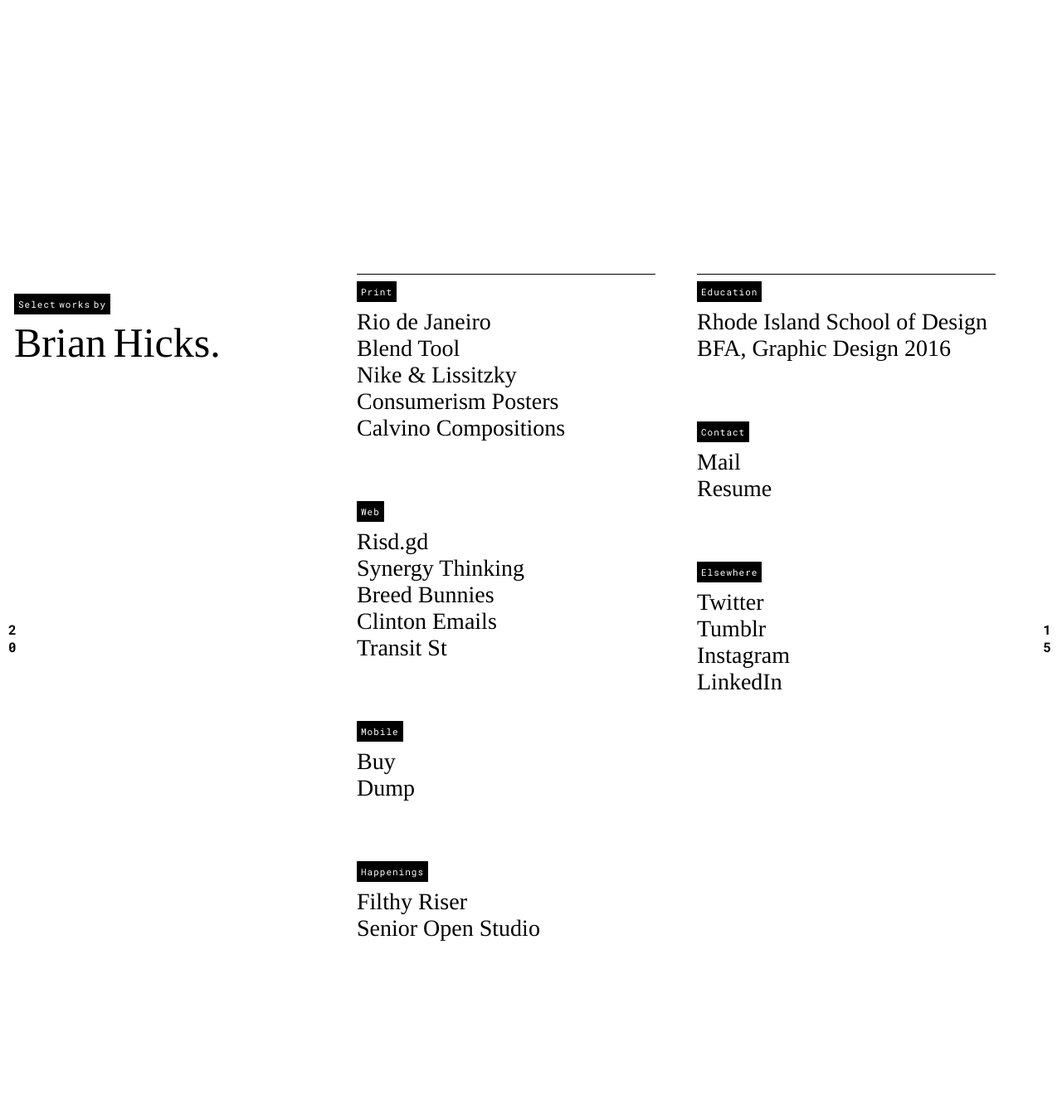
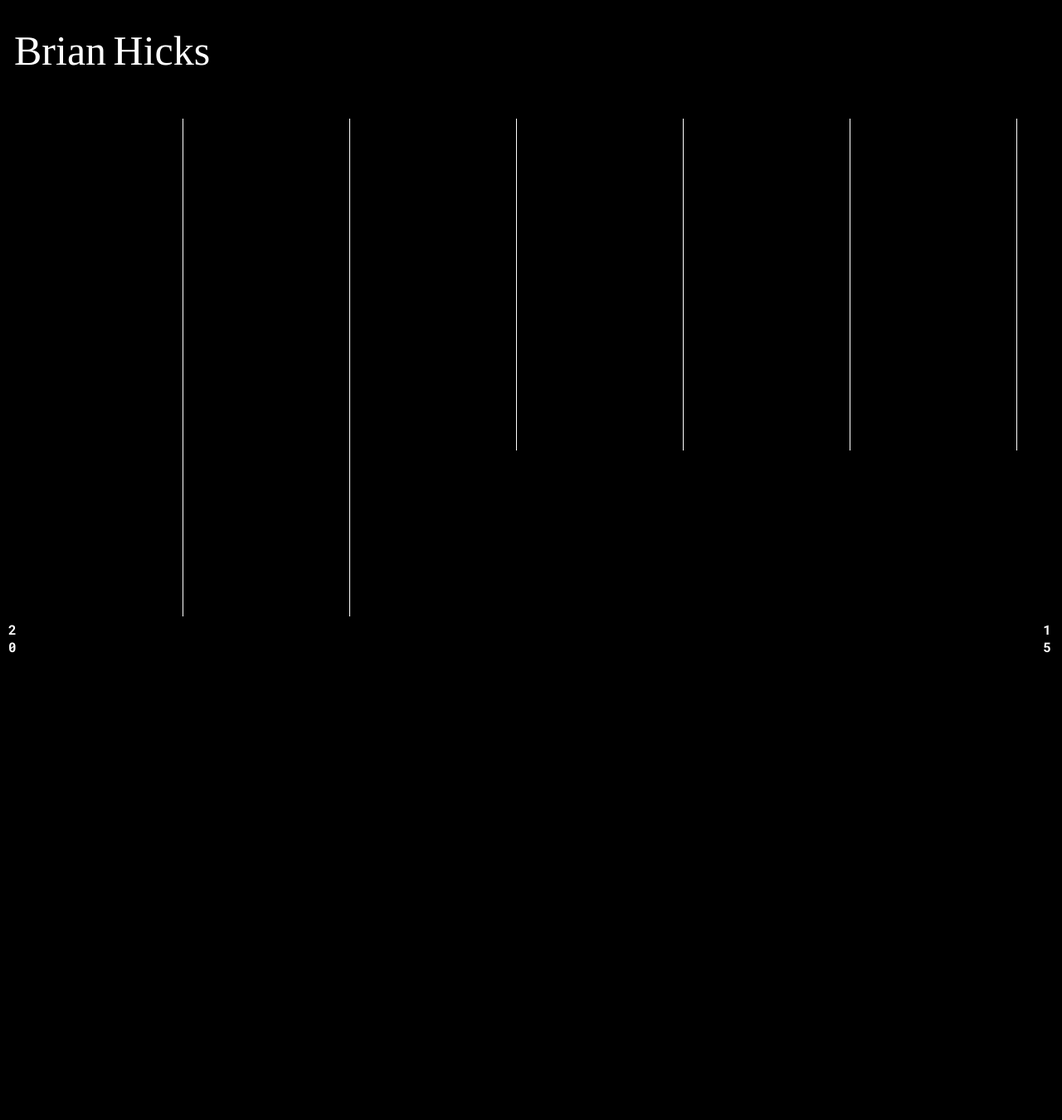
Before and after one commit to BHicks93/repo, a PHP site: page / in a window 1280 px wide. Shown: the whole page at 83% size. After the commit the page ends 787 px from the top, so only its background shows below. Run offline with PHP 8.4, Linux system fonts and the light colour scheme; some libraries are stand-ins or nearby versions; some web fonts are replaced.

Commit message:
black-attack
changed background to black and text to white. hid text and kept photos

```diff
--- a/css/style.css
+++ b/css/style.css
@@ -1,9 +1,10 @@
 	body {
-		background-color: white;
+		background-color: black;
 		margin: 0;
 		padding: 0;
 		font-family: 'Amethysta', Times, serif;
 		font-weight: normal;
+		color:#fff;
 		text-align: left;
 		text-rendering: optimizeLegibility;
 		font-feature-settings: "kern";
@@ -18,7 +19,7 @@
 
 	a {
 		text-decoration: none;
-		color: black;
+		color: white;
 	}
 	a:hover {
 			font-weight: normal;
@@ -26,17 +27,17 @@
 			transition: all 0.2s ease-in-out;
 		}
 	a:visited {
-			color: black;
+			color: white;
 		}
 
 	::-moz-selection { /* Code for Firefox */
 	    color: #fff;
-	    background: pink;
+	    background: black;
 	}
 
 	::selection {
 	    color: #fff;
-	    background: pink;
+	    background: black;
 	}
 
 	h1 {
@@ -48,13 +49,13 @@
 		font-weight: normal;
 		line-height: 55px;
 		word-spacing: -4px;
-		color: black;
+		color: #fff;
 		padding-right: 20px;
 	}
 
 		h1 a {
 			text-decoration: none;
-			color: black;
+			color: #fff;
 		}
 
 			h1 a:hover {
@@ -69,7 +70,7 @@
 		clear: both;
 		z-index: 5;
 		width: 100%;
-		margin-top: 300px;
+		margin-top: 0px;
 		margin-bottom: 160px;
 		padding: 0px;
 		font-weight: normal;
@@ -162,7 +163,7 @@
 			line-height: 53px;
 			word-spacing: -4px;
 			/*letter-spacing: .01em;*/
-			color: black;
+			color: white;
 		}
 
 		#one h3 {
@@ -174,7 +175,7 @@
 
 	#two {
 		float: left;
-		width: 400px;
+		width: 100%;
 		margin-top: 0;
 		margin-bottom: 35px;
 		padding-right: 10px;
@@ -197,11 +198,18 @@
 		margin: 20px;
 		font-size: 28px;
 		line-height: 32px;
-		color: black;
+		color: white;
 		font-weight: normal;
-		border-top: 1px solid black;
+		float:left;
+		/*border-top: 1px solid black;*/
 	}
-
+	.bodytext a{
+		float:left;
+		height: 200px;
+		width: 200px;
+		background-color: transparent;
+		border-right: 1px solid white;
+	}
 
 	h4 {
 		margin: 500px 0px 0px 20px;
@@ -241,8 +249,8 @@
 		font-family: 'Roboto Mono', Helvetica, sans-serif;
 		font-weight: 700;
 		width: 100%;
-		margin-bottom: 10px;
-		color: black;
+		color: white;
+		margin:14px 0px 17px 17px;
 		/*float: left;
 		margin-left: 18px;
 		clear:both;
@@ -269,8 +277,8 @@
 		font-weight: normal;
 		line-height: 40px;
 		letter-spacing: 1px;
-		color: white;
-		background: black;
+		color: black;
+		background: white;
 		padding:5px;
 	}
 
--- a/index.html
+++ b/index.html
@@ -19,7 +19,7 @@
 <body>
 	<div id="container">
 		<div id="one">
-			<h1><span>Select works by</span> <div class="hicks"><a href="#">Brian Hicks.</a></div></h1>
+			<h1><!--<span>Select works by</span>--> <div class="hicks"><a href="#">Brian Hicks</a></div></h1>
 		</div>
 
 		<div class="hide" id="rioImg"><img src="imgs/home/rio.jpg"></div>
@@ -41,35 +41,35 @@
 
 		<div id="two">
 			<div class="bodytext">
-				<span>Print</span>
-				<br><a class="rio" href="rio.html">Rio de Janeiro</a>
-				<br><a class="blend" href="blend.html">Blend Tool</a>
-				<br><a class="nike" href="nike.html">Nike &amp; Lissitzky</a>
-				<br><a class="poster" href="posters.html">Consumerism Posters</a>
-				<br><a class="calvino" href="calvino.html">Calvino Compositions</a>
-				<br>
-				<br>
-				<br><span>Web</span>
-				<br><a class="risdgd" href="risdgd.html">Risd.gd</a>
-				<br><a class="synergy" href="synergy.html">Synergy Thinking</a>
-				<br><a class="bunnies" href="bunnies.html">Breed Bunnies</a>
-				<br><a class="clinton" href="clinton.html">Clinton Emails</a>
-				<br><a class="transit" href="transit.html">Transit St</a>
-				<br>
-				<br>
-				<br><span>Mobile</span>
-				<br><a class="buy" href="buy.html" target="_blank">Buy</a>
-				<br><a class="dump" href="dump.html" target="_blank">Dump</a>
-				<br>
-				<br>
-				<br><span>Happenings</span>
-				<br><a class="filthy" href="filthyriser.html" target="_blank">Filthy Riser</a>
-				<br><a class="openstudio" href="openstudio.html" target="_blank">Senior Open Studio</a>
+				<!--<span>Print</span>-->
+				<a class="rio" href="rio.html"><!--Rio de Janeiro--></a>
+				<a class="blend" href="blend.html"><!--Blend Tool--></a>
+				<a class="nike" href="nike.html"><!--Nike &amp; Lissitzky--></a>
+				<a class="poster" href="posters.html"><!--Consumerism Posters--></a>
+				<a class="calvino" href="calvino.html"><!--Calvino Compositions--></a>
+
+
+				<!--<br><span>Web</span>-->
+				<a class="risdgd" href="risdgd.html"><!--Risd.gd--></a>
+				<a class="synergy" href="synergy.html"><!--Synergy Thinking--></a>
+				<a class="bunnies" href="bunnies.html"><!--Breed Bunnies--></a>
+				<a class="clinton" href="clinton.html"><!--Clinton Emails--></a>
+				<a class="transit" href="transit.html"><!--Transit St--></a>
+
+
+				<!--<br><span>Mobile</span>-->
+				<a class="buy" href="buy.html" target="_blank"><!--Buy--></a>
+				<a class="dump" href="dump.html" target="_blank"><!--Dump--></a>
+
+
+				<!--<br><span>Happenings</span>-->
+				<a class="filthy" href="filthyriser.html" target="_blank"><!--Filthy Riser--></a>
+				<a class="openstudio" href="openstudio.html" target="_blank"><!--Senior Open Studio--></a>
 				<!--<br><a class="holiday" href="holidayparty.html" target="_blank">Holiday Party</a>-->
 			</div>
 		</div>
 
-		<div id="three">
+		<!--<div id="three">
 			<div class="bodytext">
 				<span>Education</span>
 				<br>Rhode Island School of Design<br>BFA, Graphic Design 2016
@@ -85,10 +85,14 @@
 				<br><a href="http://instagram.com/brian.gd" target="_blank">Instagram</a>
 				<br><a href="http://www.linkedin.com/in/brianmhicks" target="_blank">LinkedIn</a>
 			</div>
-		</div>
+		</div>-->
 	</div>
 	<div class="footer">
 		<div id="left">2 0</div>
 		<div id="right">1 5</div>
+		<!--<a href="https://twitter.com/brian_gd" target="_blank"><img src="imgs/twitter.png"></a>
+		<a href="http://blog.brian.gd/" target="_blank"><img src="imgs/tumblr.png"></a>
+		<a href="http://instagram.com/brian.gd" target="_blank"><img src="imgs/instagram.png"></a>
+		<a href="http://www.linkedin.com/in/brianmhicks" target="_blank"><img src="imgs/linkedin.png"></a>-->
 	</div>
 </body>
--- a/openstudio.html
+++ b/openstudio.html
@@ -35,7 +35,7 @@
 				<span>Senior Open Studio</span>
 				<br><span class="desc">Description</span>
 				<br><p>As graphic design department representative I was in charge of organizing Senior Open Studios.</p>
-				<br><p>I began by recruiting a team of seniors to brainstorm and come up with an overall theme.</p>
+				<br><p>I began by recruiting a team and brainstorming to come up with an overall theme.</p>
 				<br><p>"Sweet night with GD."</p>
 				<br><p>We thought of all things sweet and pink. We sent out pink sprinkles in dime bags as promotion, coated the posters in sugar, and made the entire room turn pink.</p>
 				<br>
```
Also changed, not shown: filthyriser.html (+3 -5 lines), imgs/facebook.png (added), imgs/instagram.png (added), imgs/linkedin.png (added), imgs/tumblr.png (added), imgs/twitter.png (added).
